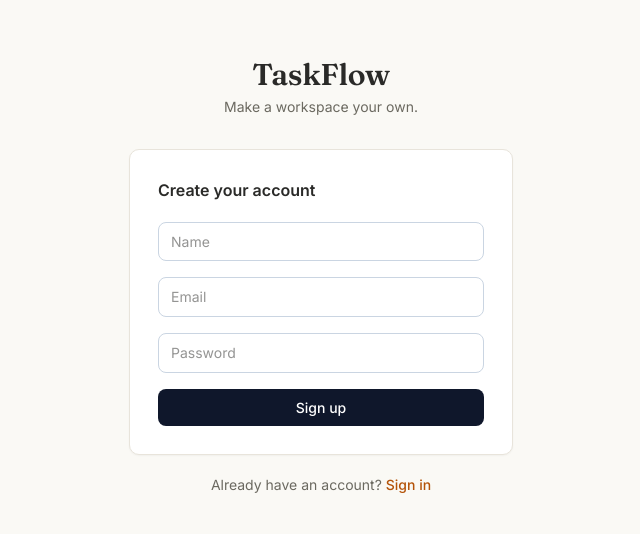
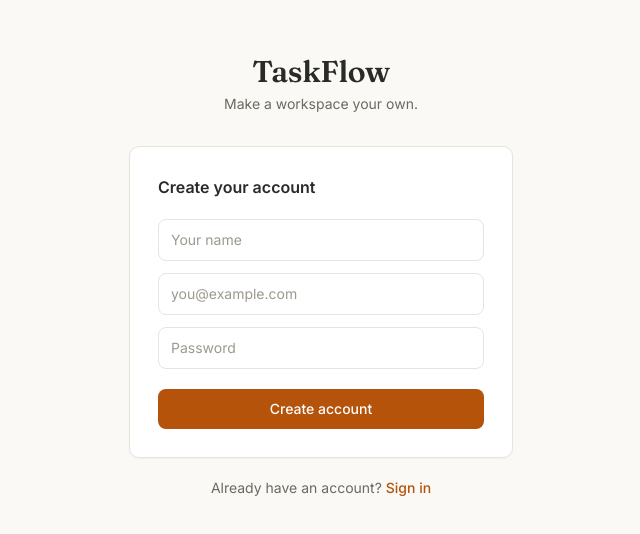
Before and after one commit to ahahaharu/taskflow, a React (Vite) app: page /register in a window 1280 px wide. Shown: the part 124-658 px from the top of the page, without its empty margins (319-959 px from the left). Built offline with nearby package versions, Linux system fonts and the light colour scheme; no server answers.

Commit message:
style: redesign auth and 404 pages

```diff
--- a/src/components/auth/AuthForm.tsx
+++ b/src/components/auth/AuthForm.tsx
@@ -14,7 +14,7 @@ interface AuthFormProps {
 }
 
 const inputClass =
-  "rounded-lg border border-slate-300 px-3 py-2 outline-none focus:border-slate-500";
+  "rounded-control border border-line bg-card px-3 py-2.5 text-sm text-ink placeholder:text-ink-muted outline-none transition-colors duration-150 focus:border-line-strong focus:ring-2 focus:ring-accent/15";
 
 export function AuthForm({ mode, onSubmit }: AuthFormProps) {
   const isRegister = mode === "register";
@@ -36,11 +36,11 @@ export function AuthForm({ mode, onSubmit }: AuthFormProps) {
   }
 
   return (
-    <form onSubmit={handleSubmit} className="flex flex-col gap-4">
+    <form onSubmit={handleSubmit} className="flex flex-col gap-3">
       {isRegister && (
         <input
           type="text"
-          placeholder="Name"
+          placeholder="Your name"
           value={name}
           onChange={(e) => setName(e.target.value)}
           required
@@ -49,7 +49,7 @@ export function AuthForm({ mode, onSubmit }: AuthFormProps) {
       )}
       <input
         type="email"
-        placeholder="Email"
+        placeholder="you@example.com"
         value={email}
         onChange={(e) => setEmail(e.target.value)}
         required
@@ -67,9 +67,9 @@ export function AuthForm({ mode, onSubmit }: AuthFormProps) {
       <button
         type="submit"
         disabled={submitting}
-        className="rounded-lg bg-slate-900 px-4 py-2 font-medium text-white hover:bg-slate-700 disabled:opacity-50"
+        className="mt-2 rounded-control bg-accent px-4 py-2.5 text-sm font-medium text-white transition-colors duration-150 hover:bg-accent-hover disabled:opacity-50"
       >
-        {submitting ? "Please wait…" : isRegister ? "Sign up" : "Sign in"}
+        {submitting ? "Please wait…" : isRegister ? "Create account" : "Sign in"}
       </button>
     </form>
   );
--- a/src/pages/NotFoundPage.tsx
+++ b/src/pages/NotFoundPage.tsx
@@ -2,12 +2,14 @@ import { Link } from "react-router-dom";
 
 export function NotFoundPage() {
   return (
-    <div className="flex min-h-screen flex-col items-center justify-center gap-4 px-4 text-center">
-      <h1 className="text-5xl font-bold text-slate-900">404</h1>
-      <p className="text-slate-500">This page doesn't exist.</p>
+    <div className="flex min-h-screen flex-col items-center justify-center gap-4 bg-paper px-4 text-center">
+      <h1 className="font-serif text-6xl font-semibold tracking-tight text-ink">
+        404
+      </h1>
+      <p className="text-sm text-ink-2">This page doesn't exist.</p>
       <Link
         to="/"
-        className="rounded-lg bg-slate-900 px-4 py-2 text-sm font-medium text-white hover:bg-slate-700"
+        className="rounded-control bg-accent px-4 py-2 text-sm font-medium text-white transition-colors duration-150 hover:bg-accent-hover"
       >
         Go home
       </Link>
```
